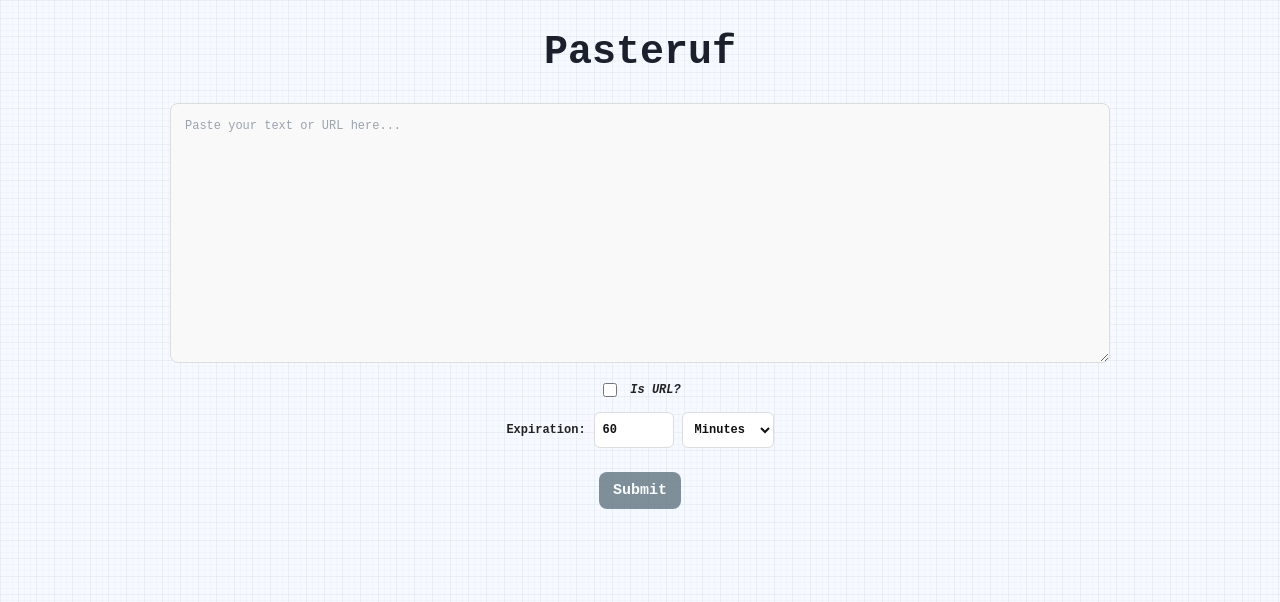
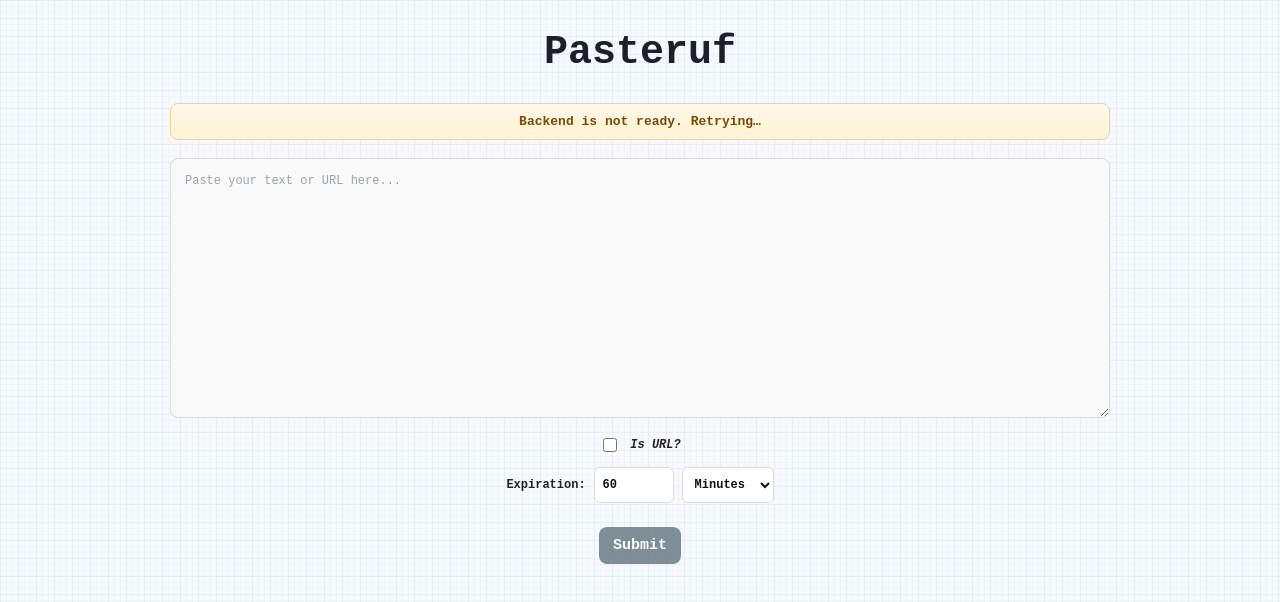
Before and after one commit to mortytheplatypus/pasteruf-frontend, a React (Create React App) app: page / in a window 1280 px wide. Shown: the top 602 px of the page. Built offline with nearby package versions, Linux system fonts and the light colour scheme; no server answers; the HTML template or start-up script is replaced by a standard one.

Commit message:
feat: call health endpoint on page load

```diff
--- a/src/App.js
+++ b/src/App.js
@@ -1,6 +1,7 @@
 import './App.css';
 import PasteForm from './components/PasteForm';
 import Content from './components/Content';
+import BackendStatus from './components/BackendStatus';
 
 const SHORTCODE_LENGTH = 8; // 1 leading '/' + 7 characters
 
@@ -10,6 +11,7 @@ function App() {
   return (
     <div className="App">
       <h1>Pasteruf</h1>
+      <BackendStatus />
       {shortcode ? <Content shortcode={shortcode} /> : <PasteForm />}
     </div>
   );
--- /dev/null
+++ b/src/components/BackendStatus.css
@@ -0,0 +1,12 @@
+.backend-status {
+	width: 100%;
+	padding: 10px 14px;
+	box-sizing: border-box;
+	text-align: center;
+	font-size: 13px;
+	font-weight: 600;
+	color: #7a4a00;
+	background: linear-gradient(180deg, rgba(255, 248, 230, 0.98), rgba(255, 243, 210, 0.92));
+	border: 1px solid #f5d08a;
+	border-radius: 8px;
+}
--- /dev/null
+++ b/src/components/BackendStatus.js
@@ -0,0 +1,56 @@
+import { useEffect, useState } from 'react';
+import { checkHealth } from './HealthApi';
+import './BackendStatus.css';
+
+const POLL_INTERVAL_MS = 2000;
+const MAX_ATTEMPTS = 15;
+
+function BackendStatus() {
+	const [showUnavailable, setShowUnavailable] = useState(false);
+	const [retrying, setRetrying] = useState(false);
+
+	useEffect(() => {
+		let cancelled = false;
+		let attempts = 0;
+		let timeoutId;
+
+		async function attempt() {
+			attempts += 1;
+			const healthy = await checkHealth();
+			if (cancelled) return;
+
+			if (healthy) {
+				setShowUnavailable(false);
+				setRetrying(false);
+				return;
+			}
+
+			setShowUnavailable(true);
+
+			if (attempts >= MAX_ATTEMPTS) {
+				setRetrying(false);
+				return;
+			}
+
+			setRetrying(true);
+			timeoutId = setTimeout(attempt, POLL_INTERVAL_MS);
+		}
+
+		attempt();
+
+		return () => {
+			cancelled = true;
+			clearTimeout(timeoutId);
+		};
+	}, []);
+
+	if (!showUnavailable) return null;
+
+	return (
+		<div className="backend-status" role="status">
+			{retrying ? 'Backend is not ready. Retrying…' : 'Backend is not ready.'}
+		</div>
+	);
+}
+
+export default BackendStatus;
--- /dev/null
+++ b/src/components/HealthApi.js
@@ -0,0 +1,19 @@
+const API_BASE_URL = process.env.REACT_APP_API_BASE_URL ?? 'http://localhost:5000/api';
+
+async function checkHealth() {
+	try {
+		const response = await fetch(`${API_BASE_URL}/health`, {
+			method: 'GET',
+			headers: { 'Accept': 'application/json' },
+		});
+
+		if (!response.ok) return false;
+
+		const data = await response.json();
+		return data?.status === 'healthy';
+	} catch {
+		return false;
+	}
+}
+
+export { checkHealth };
```
